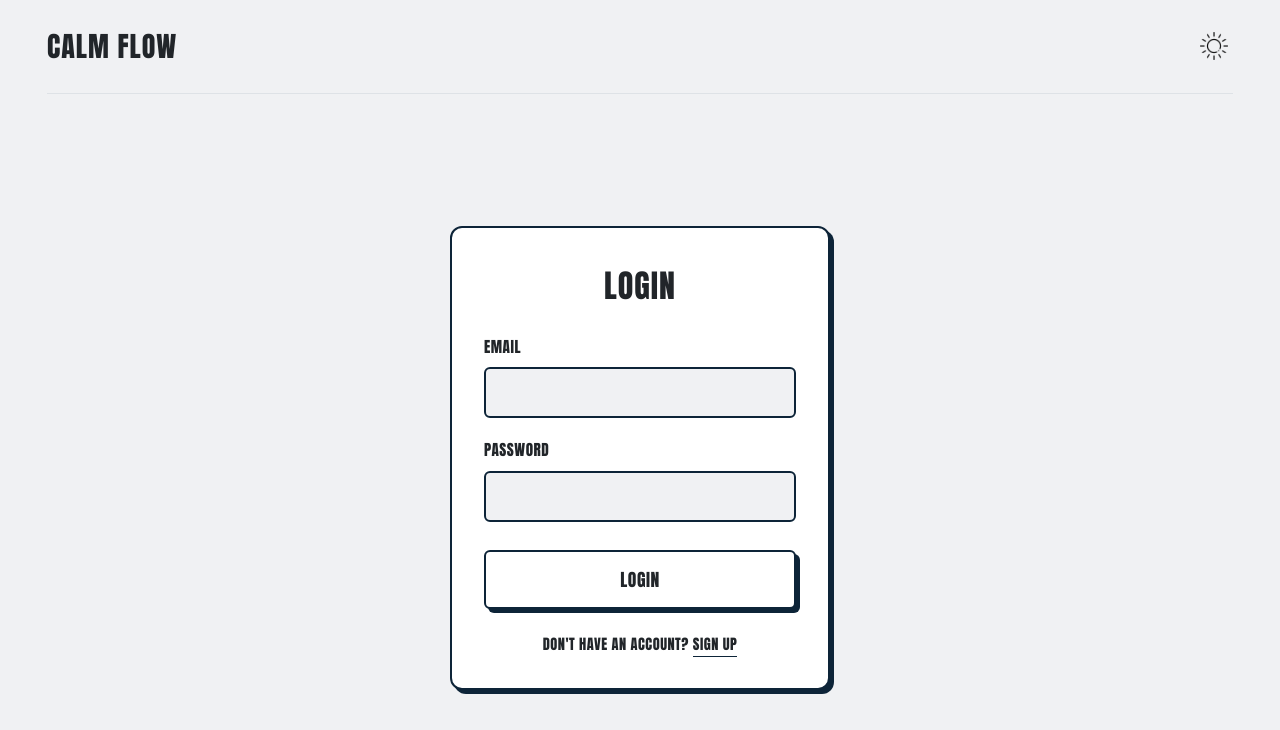
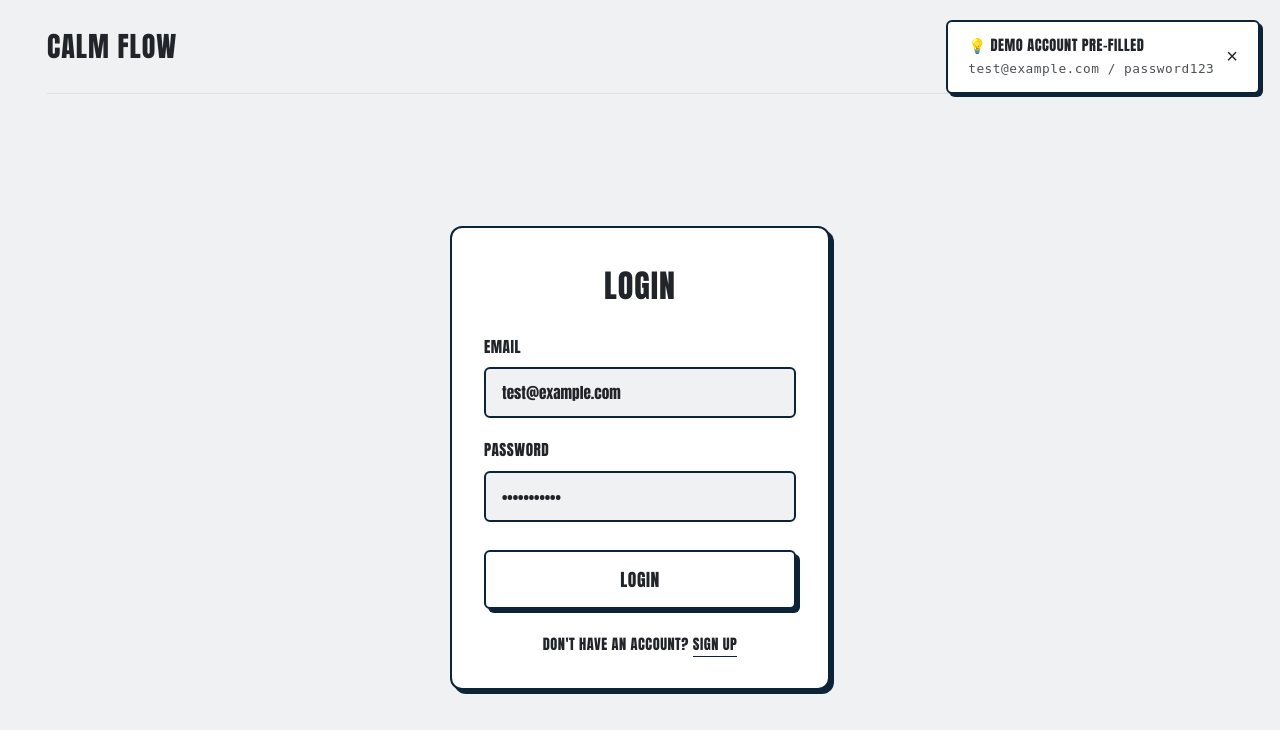
Before and after one commit to Somrithreach-San/calmflow, a Flask app: page /login in a window 1280 px wide. Shown: the top 730 px of the page. Run offline with Flask 3, Linux system fonts and the light colour scheme.

Commit message:
Displaying Test user account credential for Demo Visitor.

```diff
--- a/static/script.js
+++ b/static/script.js
@@ -2088,15 +2088,20 @@ function setupToasts() {
     const closeBtn = toast.querySelector(".toast-close");
     if (closeBtn) {
       closeBtn.addEventListener("click", () => {
-        toast.remove();
+        toast.style.opacity = "0";
+        toast.style.transform = "translateY(-10px)";
+        setTimeout(() => toast.remove(), 300);
       });
     }
 
-    setTimeout(() => {
-      toast.style.opacity = "0";
-      toast.style.transform = "translateY(-10px)";
-      setTimeout(() => toast.remove(), 300);
-    }, 5000);
+    // Only auto-dismiss non-persistent toasts
+    if (!toast.classList.contains("toast-persistent")) {
+      setTimeout(() => {
+        toast.style.opacity = "0";
+        toast.style.transform = "translateY(-10px)";
+        setTimeout(() => toast.remove(), 300);
+      }, 5000);
+    }
   });
 }
 
--- a/templates/login.html
+++ b/templates/login.html
@@ -65,6 +65,7 @@
                     type="email"
                     id="email"
                     name="email"
+                    value="test@example.com"
                     required
                     autocomplete="email"
                   />
@@ -75,6 +76,7 @@
                     type="password"
                     id="password"
                     name="password"
+                    value="password123"
                     required
                     autocomplete="current-password"
                   />
@@ -92,6 +94,13 @@
     </div>
 
     <div class="toast-container">
+      <div class="toast toast-info toast-persistent">
+        <div>
+          <p class="toast-message" style="font-weight: 400; margin-bottom: 2px;">💡 Demo Account Pre-filled</p>
+          <p class="toast-message" style="font-size: 0.8rem; opacity: 0.8; font-family: monospace; text-transform: none;">test@example.com / password123</p>
+        </div>
+        <button class="toast-close">&times;</button>
+      </div>
       {% with messages = get_flashed_messages(with_categories=true) %} {% if
       messages %} {% for category, message in messages %}
       <div class="toast toast-{{ category }}">
```
